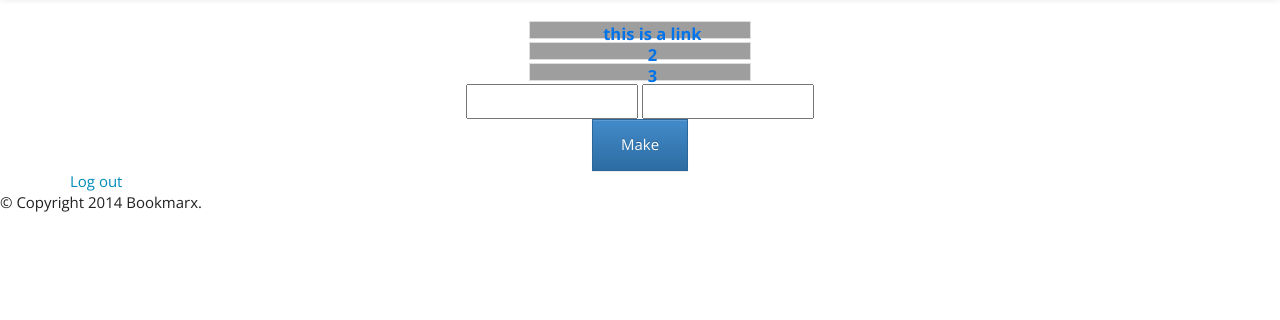
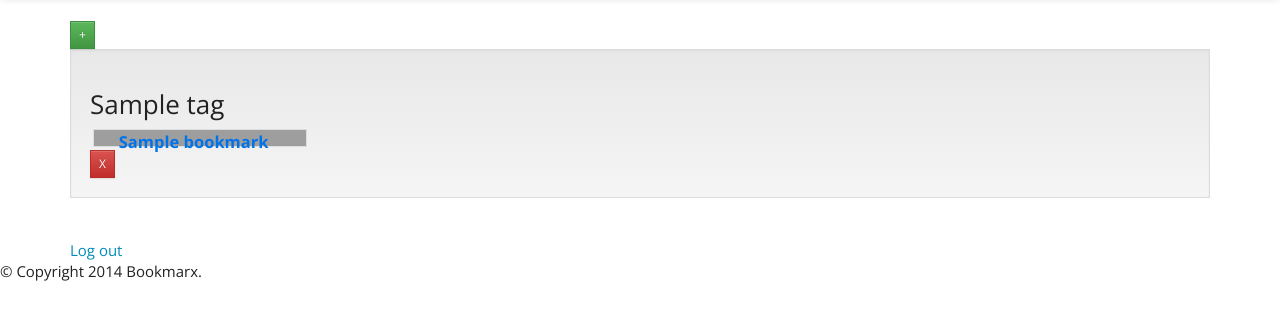
Before and after one commit to stuycs-softdev-fall-2013/proj3-7-bookmarx, a Flask app: template templates/home.html in a window 1280 px wide. Shown: the part 54-374 px from the top of the page. Run offline with Flask 2, Linux system fonts and the light colour scheme; the template is opened without the code that fills it: most values are stand-ins (such as "Sample title", 1, 10 or a date in 2020); grey boxes are pictures that could not be loaded.

Commit message:
Make the homepage show tags

```diff
--- a/app.py
+++ b/app.py
@@ -14,7 +14,16 @@ def welcome():
 @app.route("/", methods=["GET", "POST"])
 def home():
 	if 'usern' in session:
-		return render_template("home.html")
+		d = {}
+		d['user'] = user.User(session['usern'])
+		t = tag.Tag()
+		d['user'].tags.append(t)
+		b = bookmark.Bookmark()
+		b.link = "http://google.com"
+		b.title = "Googggggggle"
+		t.bookmarks.append(b)
+		b.tags.append(t)
+		return render_template("home.html", d=d)
 
 	return redirect(url_for("welcome"))
 
--- a/models/bookmark.py
+++ b/models/bookmark.py
@@ -6,7 +6,7 @@ class Bookmark(Model):
   link = "Default link"
   tags = []
   title = "Default Bookmark Title"
-  def __init__(self, idnumber):
+  def __init__(self, idnumber=-1):
     self.idnum = idnumber
     super(Bookmark, self).__init__()
   def __repr__(self):
--- a/models/tag.py
+++ b/models/tag.py
@@ -9,7 +9,7 @@ class Tag(Model):
   creator = None # User who created the tag
   bookmarks = [] # Bookmarks with this tag
   privacy = "private" # We probably want something more like an enum here, FIXME
-  def __init__(self, idnumber):
+  def __init__(self, idnumber=-1):
     self.idnum = idnumber
     super(Tag, self).__init__()
   def __repr__(self):
--- a/templates/home.html
+++ b/templates/home.html
@@ -11,22 +11,19 @@
   {% endblock %}
 
   {% block content %}
-	<center>
-		<ul id="sortable">
-			<li class='ui-state-default'>
-				<a href="http://google.com">this is a link</a>
-			</li>
-			<li class='ui-state-default'>2</li>
-			<li class='ui-state-default'>3</li>
-		</ul>
+  <button class="btn btn-success btn-xs">+</button>
+  {% for tag in d['user'].tags %}
+  <div class="tag well">
+    <h3>{{ tag.name }}</h3>
+    <ul id="sortable">
+      {% for bookmark in tag.bookmarks %}
+      <li class='ui-state-default'><a href="{{ bookmark.link }}">{{ bookmark.title }}</a></li>
+      {% endfor %}
+    </ul>
+    <button class="btn btn-danger btn-xs">X</button>
+  </div>
+  {% endfor %}
 
-		<div id='new-bookmark'>
-			<input type='text' id='name' />
-			<input type='text' id='link' />
-			<br>
-			<input type='button' class="btn btn-primary" id='make-bookmark' value='Make' />
-		</div>
-	</center>
-
+  <br>
   <a href="{{ url_for('logout') }}"> Log out </a>
   {% endblock %}
--- a/templates/navbar.html
+++ b/templates/navbar.html
@@ -15,7 +15,7 @@
   <div class="collapse navbar-collapse" id="bs-example-navbar-collapse-1">
     <form class="navbar-form navbar-left" role="search">
       <div class="form-group">
-        <input type="text" class="form-control" placeholder="Search">
+        <input type="text" class="form-control" id="search" placeholder="Search">
       </div>
       <button type="submit" class="btn btn-default btn-sm">Submit</button>
     </form>
```
